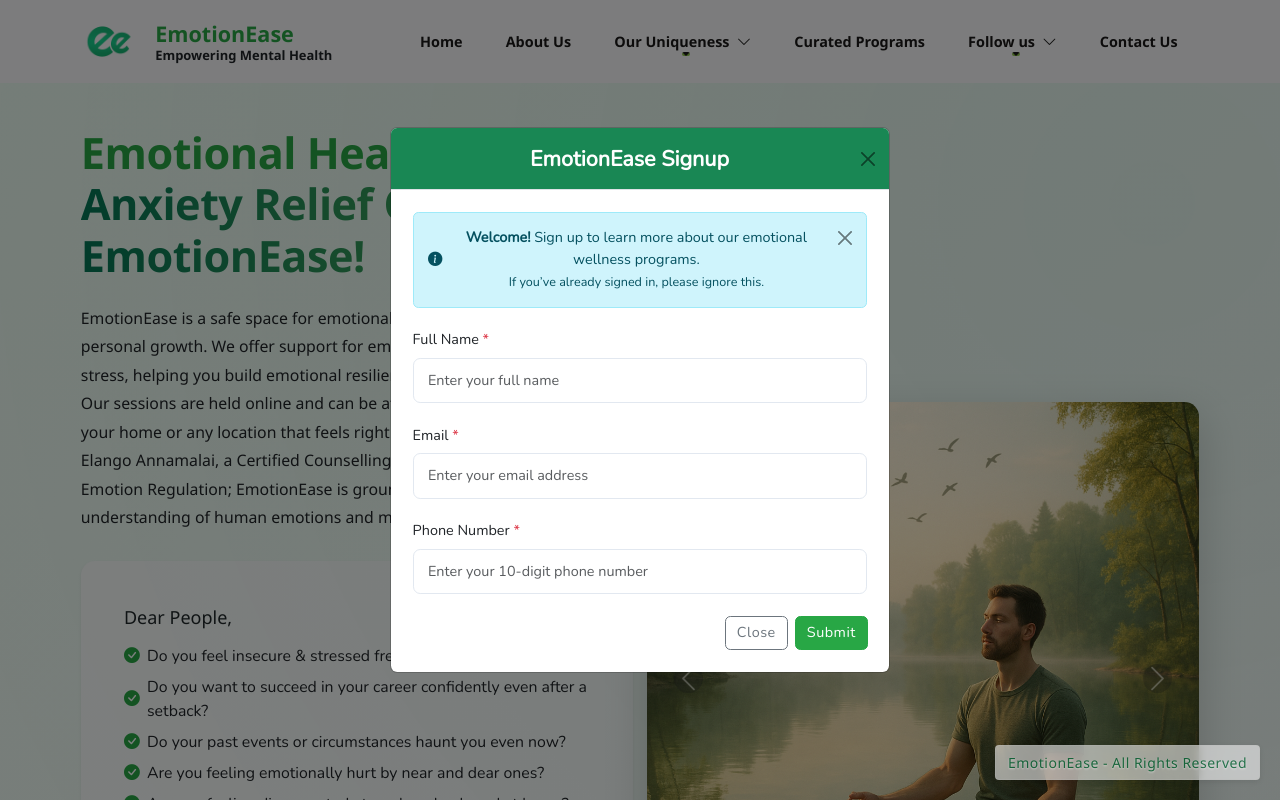
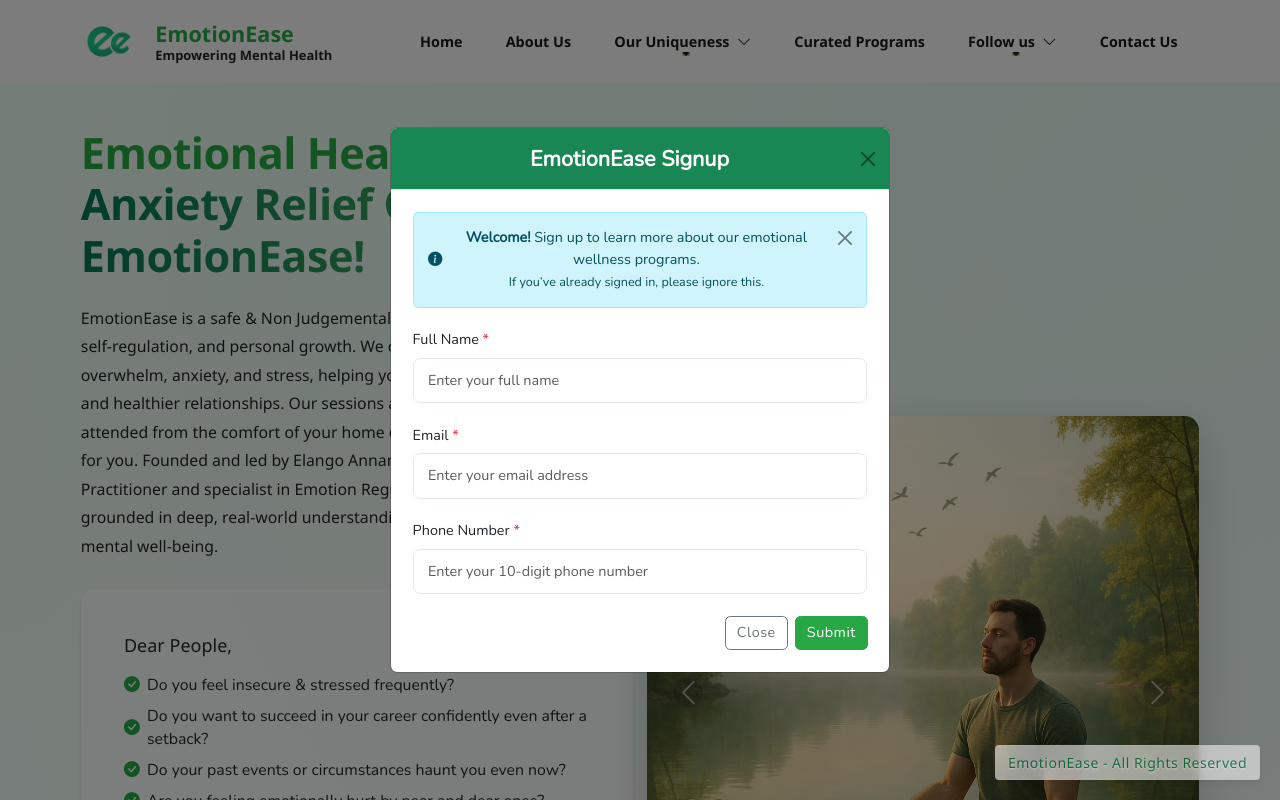
Before and after one commit to EmotionEase-dev/emotionease-Website, a React (Vite) app: page / in a window 1280 px wide. Shown: the top 800 px of the page. Built offline with nearby package versions, Linux system fonts and the light colour scheme; a web font is replaced by a local one.

Commit message:
Non Judgemental

```diff
--- a/pages/Home.jsx
+++ b/pages/Home.jsx
@@ -134,7 +134,7 @@ const Home = () => {
                     </motion.h1>
 
                     <motion.p className="mission-text">
-                      EmotionEase is a safe space for emotional healing, self-regulation, and personal growth. We offer support for emotional overwhelm, anxiety, and stress, helping you build emotional resilience and healthier relationships. Our sessions are held online and can be attended from the comfort of your home or any location that feels right for you. Founded and led by Elango Annamalai, a Certified Counselling Practitioner and specialist in Emotion Regulation; EmotionEase is grounded in deep, real-world understanding of human emotions and mental well-being.
+                      EmotionEase is a safe & Non Judgemental space for emotional healing, self-regulation, and personal growth. We offer support for emotional overwhelm, anxiety, and stress, helping you build emotional resilience and healthier relationships. Our sessions are held online and can be attended from the comfort of your home or any location that feels right for you. Founded and led by Elango Annamalai, a Certified Counselling Practitioner and specialist in Emotion Regulation; EmotionEase is grounded in deep, real-world understanding of human emotions and mental well-being.
                     </motion.p>
 
                     <motion.div
```
